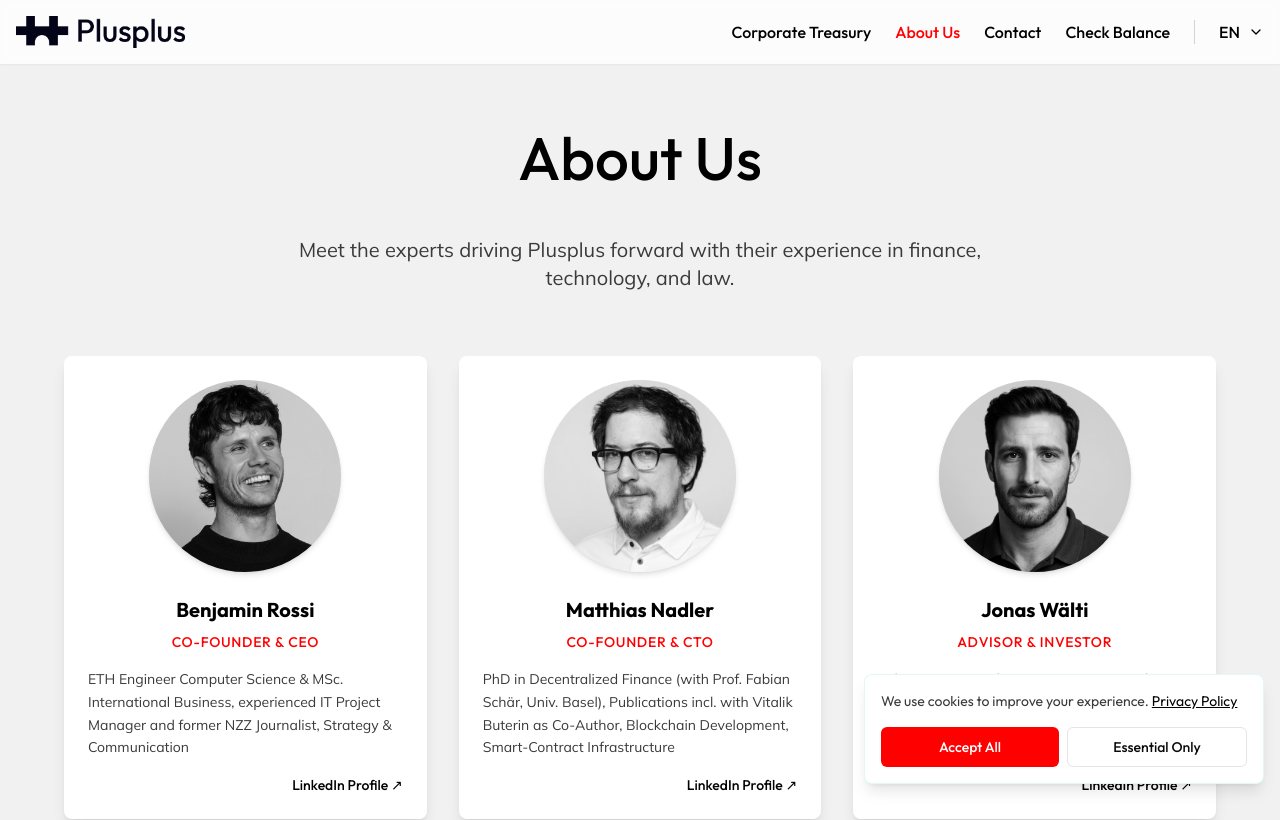
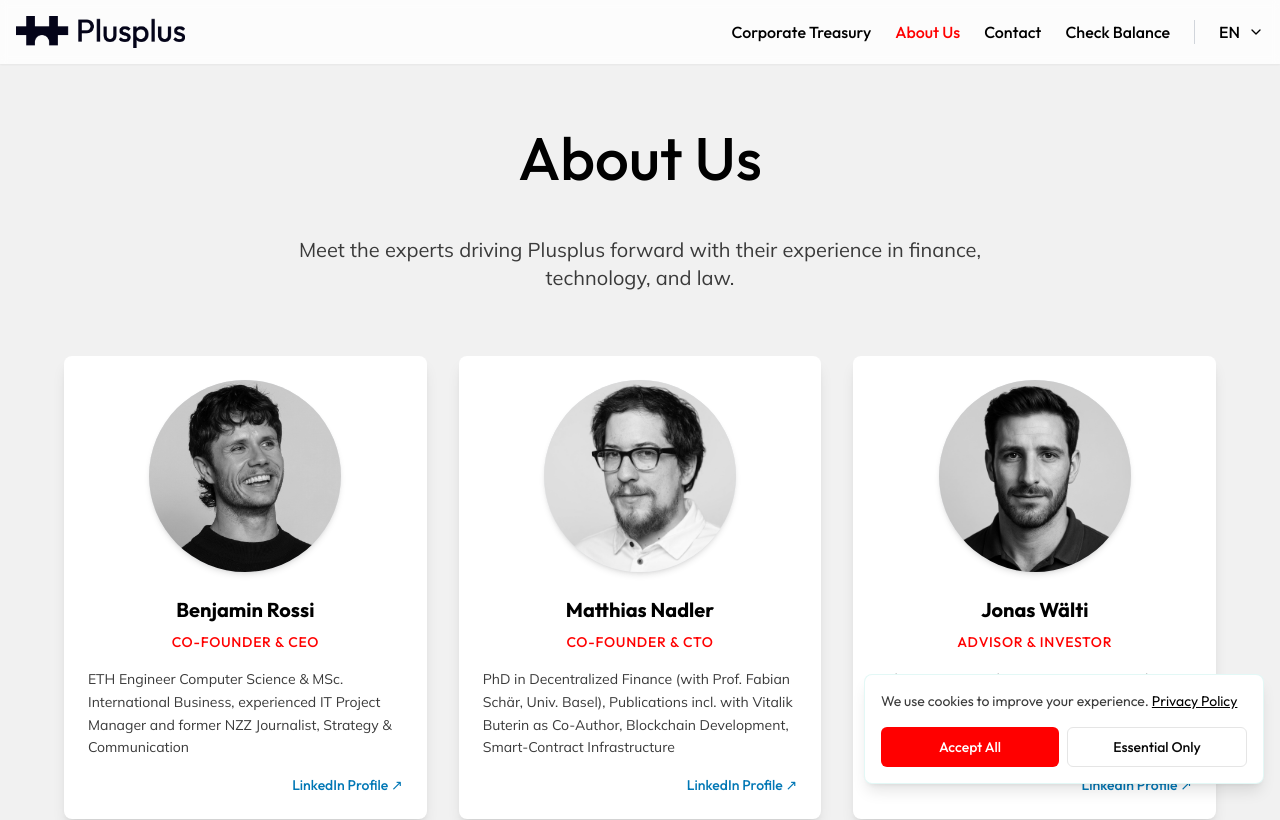
Before and after one commit to beni048/plusplus-website, a Next.js app: page /en/about-us in a window 1280 px wide. Shown: the top 820 px of the page. Built offline with nearby package versions, Linux system fonts and the light colour scheme; no server answers; what wagmi would draw is missing.

Commit message:
fix: update LinkedIn color and upgrade Next.js

```diff
--- a/app/[locale]/about-us/page.tsx
+++ b/app/[locale]/about-us/page.tsx
@@ -109,7 +109,7 @@ export default function AboutUs() {
                                             href={member.linkedin}
                                             target="_blank"
                                             rel="noopener noreferrer"
-                                            className="text-black hover:text-neutral-dark font-medium inline-block text-sm"
+                                            className="text-[#0077b5] hover:text-[#005582] font-medium inline-block text-sm"
                                         >
                                             {t('linkedinProfile')} ↗
                                         </a>
```
Also changed, not shown: package.json (+9 -4 lines), 1 other file (tests, documents, lock files or other folders).
